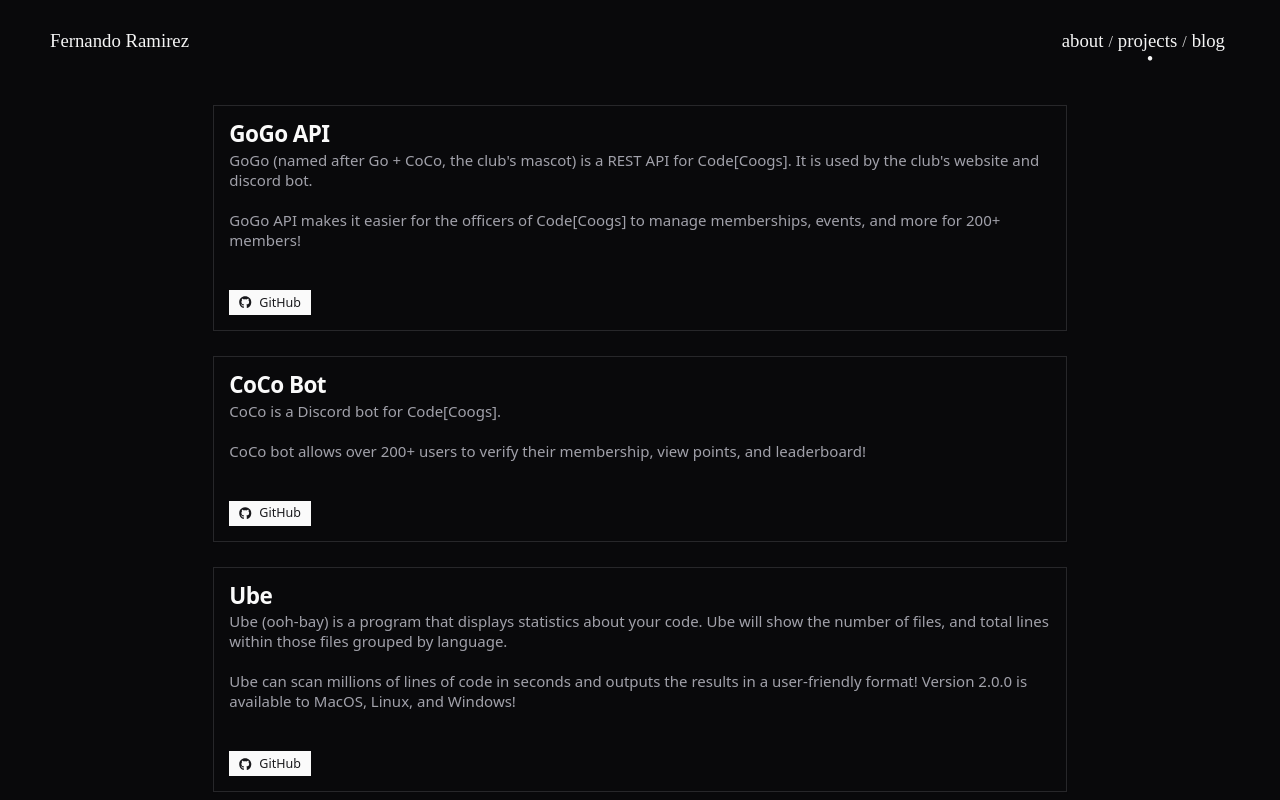
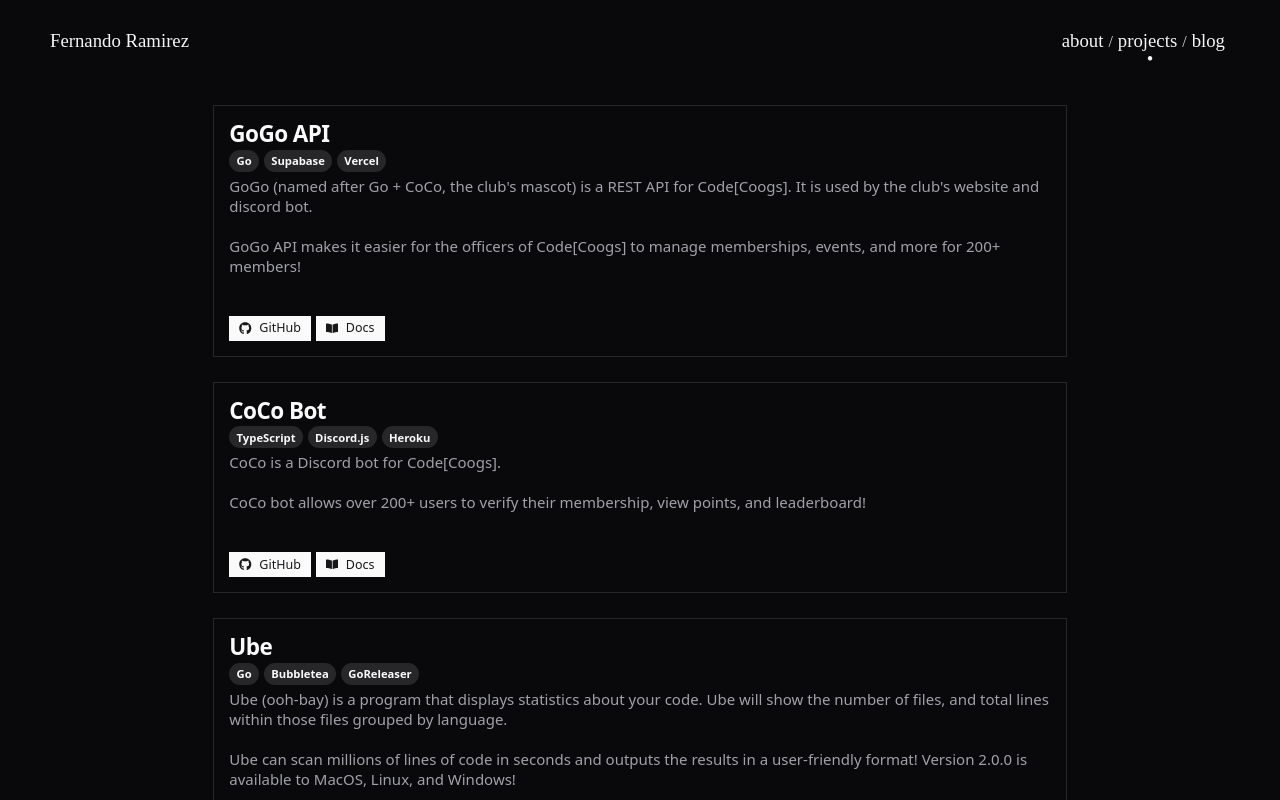
Before and after one commit to ramirezfernando/fernandoramirez.me, a React (Vite) app: page /projects in a window 1280 px wide. Shown: the top 800 px of the page. Built offline with nearby package versions, Linux system fonts and the light colour scheme; a web font is replaced by a local one.

Commit message:
feat: add project tags and more buttons

```diff
--- a/src/components/About.tsx
+++ b/src/components/About.tsx
@@ -1,10 +1,8 @@
 import { Link } from 'react-router-dom';
 import Grid from "@mui/material/Grid";
 import Fade from "@mui/material/Fade";
-import { Button } from "@/components/ui/button"
 
 import "../styles/About.css";
-import { PURPLE } from "../constants";
 import fern from '../assets/fern.jpeg';
 
 const About = () => {
--- a/src/components/Contact.tsx
+++ b/src/components/Contact.tsx
@@ -1,6 +1,5 @@
 import Fade from "@mui/material/Fade";
 import '../styles/Contact.css';
-import { PURPLE } from '../constants';
 
 const Contact = () => {
   return (
@@ -8,9 +7,9 @@ const Contact = () => {
       <Fade in timeout={{ enter: 1200 }}>
         <div className='contact-content'>
           <h2>
-            Got an <span style={{ color: PURPLE }}>interesting</span>{' '}
+            Got an <span>interesting</span>{' '}
             project you're working on, or just want to say{' '}
-            <span style={{ color: PURPLE }}>hi</span>?
+            <span>hi</span>?
           </h2>
           <p>
             I'd love to hear from you!
@@ -19,7 +18,6 @@ const Contact = () => {
             The best way to reach me is to shoot me an email at{' '}
             <a
               href='mailto:ramirez.fernando2003@gmail.com'
-              style={{ color: PURPLE }}
               target='_blank'
               rel='noopener noreferrer'
             >
@@ -31,7 +29,6 @@ const Contact = () => {
             You can also connect with me on{' '}
             <a
               href='https://www.linkedin.com/in/fndo/'
-              style={{ color: PURPLE }}
               target='_blank'
               rel='noopener noreferrer'
             >
--- a/src/components/Header.tsx
+++ b/src/components/Header.tsx
@@ -5,7 +5,7 @@ import { useState } from 'react';
 import '../styles/Header.css';
 import {
     ALMOST_WHITE,
-} from '../constants';
+} from '../data';
 
 interface HeaderLinkProps {
     title: string;
--- a/src/components/Projects.tsx
+++ b/src/components/Projects.tsx
@@ -1,13 +1,10 @@
 import React from 'react';
-import { projectInfo, Project } from '../constants';
+import { projectInfo, Project, ButtonType } from '../data';
 import Fade from '@mui/material/Fade';
-import Hidden from '@mui/material/Hidden';
 import { FaGithub } from "react-icons/fa";
-import {
-  PURPLE,
-} from '../constants';
 import '../styles/Projects.css';
 import { Button } from "@/components/ui/button"
+import { Badge } from "@/components/ui/badge"
 
 import {
   Card,
@@ -29,6 +26,13 @@ const Projects: React.FC = () => {
                 <Card className="md:w-2/3 text-left mb-10 mx-4 md:mx-0">
                   <CardHeader>
                     <CardTitle className='text-4xl'>{project.name}</CardTitle>
+                      <div className='flex flex-row gap-2'>
+                      {
+                        project.stack.map((tech: string, index: number) => (
+                          <Badge variant="secondary" key={index} className='min-w-fit text-lg'>{tech}</Badge>
+                        ))
+                      }
+                      </div>
                     <CardDescription className='text-2xl'>{project.description}</CardDescription>
                   </CardHeader>
                   <CardContent>
@@ -43,10 +47,12 @@ const Projects: React.FC = () => {
                       </div>
                     </form>
                   </CardContent>
-                  <CardFooter className="flex justify-between">
-                    <a href={project.buttons[0].link} target="_blank" rel="noopener noreferrer">
-                      <Button className='gap-3 text-xl'><FaGithub/>GitHub</Button>
-                    </a>
+                  <CardFooter className="flex gap-2">
+                    {project.buttons.map((tech: ButtonType, index: number) => (
+                      <a key={index} href={tech.link} target="_blank" rel="noopener noreferrer">
+                        <Button className='gap-3 text-xl'>{tech.icon}{tech.name}</Button>
+                      </a>
+                    ))}
                   </CardFooter>
                 </Card>
               </React.Fragment>
--- /dev/null
+++ b/src/components/ui/badge.tsx
@@ -0,0 +1,36 @@
+import * as React from "react"
+import { cva, type VariantProps } from "class-variance-authority"
+
+import { cn } from "@/lib/utils"
+
+const badgeVariants = cva(
+  "inline-flex items-center rounded-full border px-2.5 py-0.5 text-xs font-semibold transition-colors focus:outline-none focus:ring-2 focus:ring-ring focus:ring-offset-2",
+  {
+    variants: {
+      variant: {
+        default:
+          "border-transparent bg-primary text-primary-foreground hover:bg-primary/80",
+        secondary:
+          "border-transparent bg-secondary text-secondary-foreground hover:bg-secondary/80",
+        destructive:
+          "border-transparent bg-destructive text-destructive-foreground hover:bg-destructive/80",
+        outline: "text-foreground",
+      },
+    },
+    defaultVariants: {
+      variant: "default",
+    },
+  }
+)
+
+export interface BadgeProps
+  extends React.HTMLAttributes<HTMLDivElement>,
+    VariantProps<typeof badgeVariants> {}
+
+function Badge({ className, variant, ...props }: BadgeProps) {
+  return (
+    <div className={cn(badgeVariants({ variant }), className)} {...props} />
+  )
+}
+
+export { Badge, badgeVariants }
--- a/src/constants.tsx
+++ b/src/data.tsx
@@ -3,34 +3,31 @@ import GoGo from '../src/assets/gogo.png'
 import CoCo from '../src/assets/coco.png'
 import RPG from '../src/assets/rpg.png'
 import Ube from '../src/assets/ube.png'
+import { FaGithub, FaBookOpen } from "react-icons/fa";
 
-export const DARK_GRAY = '#828494';
-export const PURPLE = '#635bff';
-export const LIGHT_GRAY = '#D9D9D9';
 export const ALMOST_WHITE = '#F5F5F5';
 
 export interface ButtonType {
+  icon?: React.ReactNode;
   name: string;
   link: string;
 }
 
 export interface Project {
-    color: string;
     image: string;
     name: string;
     type: string;
-    stack: any;
+    stack: string[];
     description: React.ReactNode;
     buttons: ButtonType[];
   }
 
 export const projectInfo: Project[] = [
     {
-        color: DARK_GRAY,
         image: GoGo,
         name: 'GoGo API',
         type: 'REST API',
-        stack: 'Go, Supabase, Vercel',
+        stack: ['Go', 'Supabase', 'Vercel'],
         description: (
         <span>
             GoGo (named after Go + CoCo, the club's mascot) is a REST API for{' '}
@@ -49,18 +46,23 @@ export const projectInfo: Project[] = [
       ),
       buttons: [
         {
-            name: 'code',
-            link: 'https://github.com/codecoogs/gogo',
+          icon: <FaGithub/>,
+          name: 'GitHub',
+          link: 'https://github.com/codecoogs/gogo',
+        },
+        {
+          icon: <FaBookOpen/>,
+          name: 'Docs',
+          link: 'https://docs.codecoogs.com/docs/api/introduction',
         },
       ],
     },
 
     {
-        color: DARK_GRAY,
         image: CoCo,
         name: 'CoCo Bot',
         type: 'Discord bot',
-        stack: 'TypeScript, Discord.js, Heroku',
+        stack: ['TypeScript', 'Discord.js', 'Heroku'],
         description: (
         <span>
             CoCo is a Discord bot for{' '}
@@ -79,18 +81,23 @@ export const projectInfo: Project[] = [
       ),
       buttons: [
         {
-            name: 'code',
-            link: 'https://github.com/codecoogs/bot',
+          icon: <FaGithub/>,
+          name: 'GitHub',
+          link: 'https://github.com/codecoogs/bot',
+        },
+        {
+          icon: <FaBookOpen/>,
+          name: 'Docs',
+          link: 'https://docs.codecoogs.com/docs/bot/introduction',
         },
       ],
     },
 
     {
-      color: DARK_GRAY,
       image: Ube,
       name: 'Ube',
       type: 'Command-line tool',
-      stack: 'Go, Bubbletea, GoReleaser',
+      stack: ['Go', 'Bubbletea', 'GoReleaser'],
       description: (
       <span>
           Ube (ooh-bay) is a program that displays statistics about your code. Ube will show the number of files, and total lines within those files grouped by language.
@@ -101,18 +108,18 @@ export const projectInfo: Project[] = [
     ),
     buttons: [
       {
-          name: 'code',
-          link: 'https://github.com/ramirezfernando/ube',
+        icon: <FaGithub/>,
+        name: 'GitHub',
+        link: 'https://github.com/ramirezfernando/ube',
       },
     ],
   },
 
     {
-        color: DARK_GRAY,
         image: RPG,
         name: 'Fernhelm',
         type: 'Game',
-        stack: 'C++, SDL2',
+        stack: ['C++', 'SDL2'],
         description: (
         <span>
             Fernhelm is a 2D, 2-player local co-op turn-based battle game.
@@ -124,8 +131,9 @@ export const projectInfo: Project[] = [
       ),
       buttons: [
         {
-            name: 'code',
-            link: 'https://github.com/ramirezfernando/fernhelm',
+          icon: <FaGithub/>,
+          name: 'GitHub',
+          link: 'https://github.com/ramirezfernando/fernhelm',
         },
       ],
     },
```
